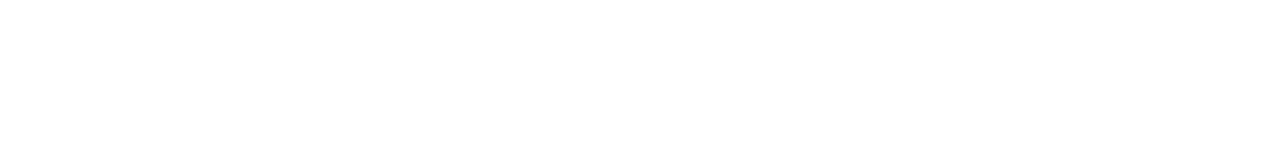
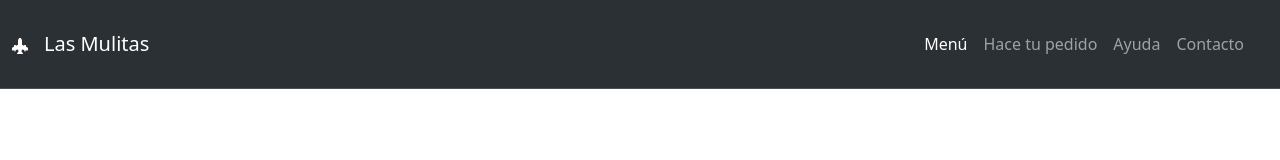
Before and after one commit to GiselaFlores/lasMulitas, a plain HTML site: page index.html in a window 1280 px wide. Drawn offline with nearby package versions, Linux system fonts and the light colour scheme.

Commit message:
Barra de Navegación

```diff
--- a/index.html
+++ b/index.html
@@ -4,10 +4,45 @@
     <meta charset="UTF-8">
     <meta name="viewport" content="width=device-width, initial-scale=1.0">
     <title>Las Mulitas</title>
+    <link href="https://cdn.jsdelivr.net/npm/bootstrap@5.3.2/dist/css/bootstrap.min.css" rel="stylesheet" integrity="sha384-T3c6CoIi6uLrA9TneNEoa7RxnatzjcDSCmG1MXxSR1GAsXEV/Dwwykc2MPK8M2HN" crossorigin="anonymous">
+    <link rel="stylesheet" href="styles.css">
 </head>
 <body>
+    <header>
+        <nav class="navbar navbar-expand-lg bg-body-tertiary bg-dark border-bottom border-body" data-bs-theme="dark">
+            <div class="container-fluid">
+                <a class="navbar-brand" href="#">
+                    <svg xmlns="http://www.w3.org/2000/svg" width="16" height="16" fill="currentColor" class="bi bi-airplane-engines-fill" viewBox="0 0 16 16">
+                        <path d="M8 0c-.787 0-1.292.592-1.572 1.151A4.347 4.347 0 0 0 6 3v3.691l-2 1V7.5a.5.5 0 0 0-.5-.5h-1a.5.5 0 0 0-.5.5v1.191l-1.17.585A1.5 1.5 0 0 0 0 10.618V12a.5.5 0 0 0 .582.493l1.631-.272.313.937a.5.5 0 0 0 .948 0l.405-1.214 2.21-.369.375 2.253-1.318 1.318A.5.5 0 0 0 5.5 16h5a.5.5 0 0 0 .354-.854l-1.318-1.318.375-2.253 2.21.369.405 1.214a.5.5 0 0 0 .948 0l.313-.937 1.63.272A.5.5 0 0 0 16 12v-1.382a1.5 1.5 0 0 0-.83-1.342L14 8.691V7.5a.5.5 0 0 0-.5-.5h-1a.5.5 0 0 0-.5.5v.191l-2-1V3c0-.568-.14-1.271-.428-1.849C9.292.591 8.787 0 8 0Z"/>
+                      </svg>
+                  </a>
 
+              <a class="navbar-brand colortitulo" href="#">Las Mulitas</a>
+              <button class="navbar-toggler" type="button" data-bs-toggle="collapse" data-bs-target="#navbarNavAltMarkup" aria-controls="navbarNavAltMarkup" aria-expanded="false" aria-label="Toggle navigation">
+                <span class="navbar-toggler-icon"></span>
+              </button>
+              <div class="collapse navbar-collapse d-flex justify-content-end" id="navbarNavAltMarkup">
+                <div class="navbar-nav p-3 fondoCuadroMenu">
+                  <a class="nav-link active" aria-current="page" href="#">Menú</a>
+                  <a class="nav-link" href="#">Hace tu pedido</a>
+                  <a class="nav-link" href="#">Ayuda</a>
+                  <a class="nav-link" href="#">Contacto</a>
+                </div>
+              </div>
+            </div>
+          </nav>
 
+    </header>
 
+    <main>
+
+    </main>
+
+    <footer>
+
+    </footer>
+
+    <script src="https://cdn.jsdelivr.net/npm/bootstrap@5.3.2/dist/js/bootstrap.bundle.min.js" integrity="sha384-C6RzsynM9kWDrMNeT87bh95OGNyZPhcTNXj1NW7RuBCsyN/o0jlpcV8Qyq46cDfL" crossorigin="anonymous"></script>
 </body>
+
 </html>
--- a/style.css
+++ b/style.css
@@ -0,0 +1,25 @@
+#flexdemenu{
+    display: flex;
+    justify-content: end !important;
+}
+
+.fondoCuadroMenu{
+    background-color: rgb(128, 115, 0);
+    width: 50rem;
+}
+
+
+
+
+/* Media Query*/
+@media screen and (min-width:400px) and (max-width:992px){
+    div#navbarNavAltMarkup{
+        justify-content: start !important;
+    }
+    .fondoCuadroMenu{
+        background-color: rgba(0, 0, 255, 0);
+    }
+    .colortitulo{
+        color: rgb(128, 115, 0);
+    }
+}
```
